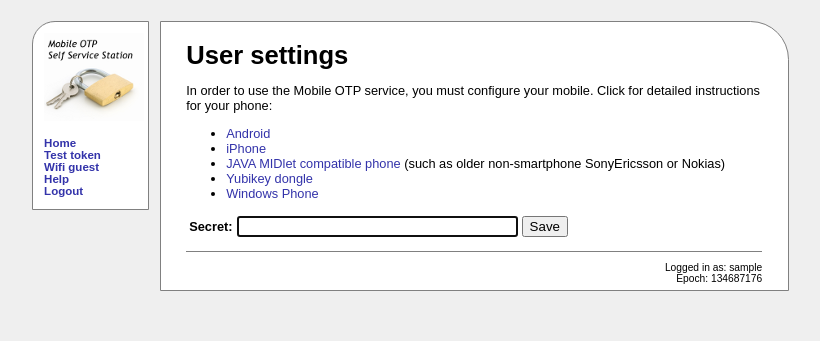
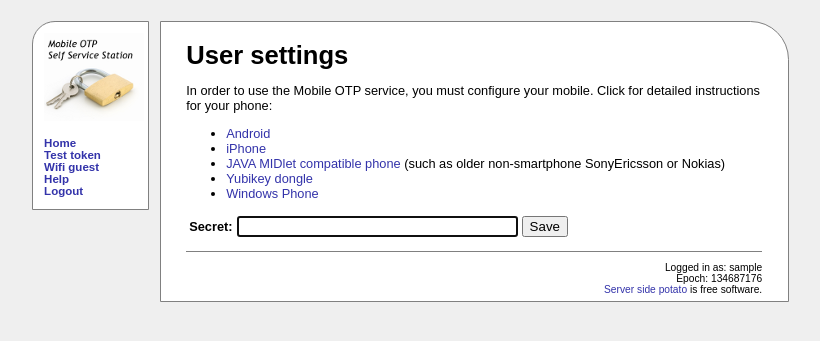
Before and after one commit to UNIVERSAL-IT-SYSTEMS/potato, a PHP site: page /index.php in a window 1280 px wide. Shown: the top 341 px of the page, without its empty margins (2-822 px from the left). Run offline with PHP 8.4, Linux system fonts and the light colour scheme; the visitor is signed in with stand-in values (Sample User, id 1).

Commit message:
Advertise product in footer.

```diff
--- a/footer.php
+++ b/footer.php
@@ -30,6 +30,7 @@ if ( isset( $currentUser ) ) {
     	    <div id="footer">
                 Logged in as: <?php echo htmlentities($currentUser->getUserName()) ?><br />
                 Epoch: <?php echo intval(gmdate("U")/10) ?><br/>
+                <a href="http://kelvin.nu/software/potato/">Server side potato</a> is free software.
             </div>
 <?php
 }
```
